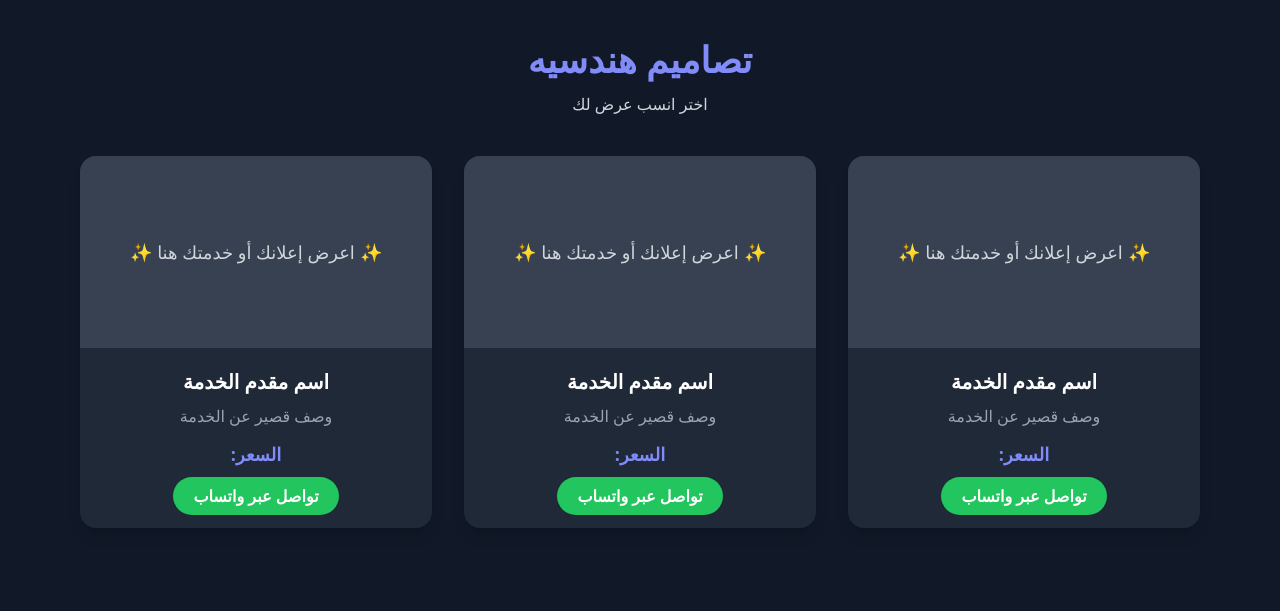
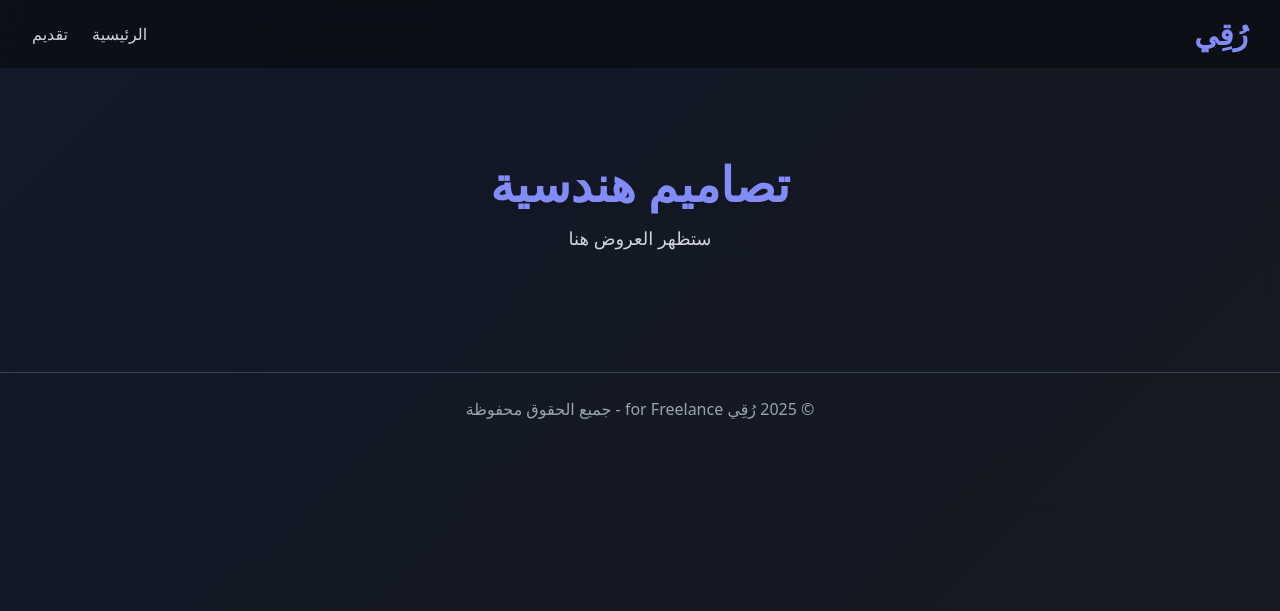
Before and after one commit to omar-gamal-ui/omar, a plain HTML site: page geometric-design.html in a window 1280 px wide. Drawn offline with nearby package versions, Linux system fonts and the light colour scheme.

Commit message:
Update geometric-design.html

```diff
--- a/geometric-design.html
+++ b/geometric-design.html
@@ -4,70 +4,77 @@
   <meta charset="UTF-8">
   <meta name="viewport" content="width=device-width, initial-scale=1.0">
   <title>تصاميم هندسية</title>
-    <link rel="icon" type="image/x-icon" href="images/favicon.ico">
+  <script src="https://cdn.tailwindcss.com"></script>
+  <style>
+    body {
+      background: linear-gradient(-45deg, #1a1a1d, #111827, #1f2937, #0f172a);
+      background-size: 400% 400%;
+      animation: gradientBG 15s ease infinite;
+    }
+    @keyframes gradientBG {
+      0% {background-position: 0% 50%;}
+      50% {background-position: 100% 50%;}
+      100% {background-position: 0% 50%;}
+    }
+  </style>
+</head>
+<body class="text-white font-sans">
 
-  <script src="https://cdn.tailwindcss.com"></script>
-</head>
-<body class="bg-gray-900 text-white font-sans">
+  <!-- Navbar -->
+  <nav class="flex justify-between items-center px-8 py-4 bg-black/40 backdrop-blur-md fixed top-0 w-full z-50">
+    <h1 class="text-2xl md:text-3xl font-bold text-indigo-400">رُقِي</h1>
+    <ul class="flex gap-6 text-gray-300">
+      <li><a href="index.html" class="hover:text-indigo-400 transition">الرئيسية</a></li>
+      <li><a href="request.html" class="hover:text-indigo-400 transition">تقديم</a></li>
+    </ul>
+  </nav>
 
-  <!-- عنوان الصفحة -->
-  <section class="text-center py-10">
-    <h1 class="text-3xl md:text-4xl font-bold text-indigo-400">تصاميم هندسيه</h1>
-    <p class="mt-3 text-gray-300">اختر انسب عرض لك</p>
+  <!-- Hero -->
+  <section class="pt-40 pb-10 text-center">
+    <h2 class="text-4xl md:text-5xl font-bold text-indigo-400 drop-shadow-lg">
+      تصاميم هندسية
+    </h2>
+    <p class="mt-4 text-lg text-gray-300">ستظهر العروض هنا</p>
   </section>
 
-  <!-- Cards -->
-  <section class="grid grid-cols-1 md:grid-cols-2 lg:grid-cols-3 gap-8 px-6 md:px-20 pb-20">
-
-    <!-- Card 1 -->
-    <div class="bg-gray-800 rounded-2xl shadow-lg overflow-hidden hover:scale-105 transition">
-      <div class="h-48 flex items-center justify-center bg-gray-700 text-gray-300 text-lg">
-        ✨ اعرض إعلانك أو خدمتك هنا ✨
-      </div>
-      <div class="p-5 text-center">
-        <h3 class="text-xl font-bold mb-2">اسم مقدم الخدمة</h3>
-        <p class="text-gray-400 mb-3">وصف قصير عن الخدمة</p>
-        <span class="block text-indigo-400 font-bold text-lg mb-4">السعر:</span>
-        <a href="https://wa.me/201008167402" target="_blank"
-           class="px-5 py-2 bg-green-500 rounded-full text-white font-semibold hover:bg-green-600 transition">
-          تواصل عبر واتساب
-        </a>
-      </div>
-    </div>
-
-    <!-- Card 2 -->
-    <div class="bg-gray-800 rounded-2xl shadow-lg overflow-hidden hover:scale-105 transition">
-      <div class="h-48 flex items-center justify-center bg-gray-700 text-gray-300 text-lg">
-        ✨ اعرض إعلانك أو خدمتك هنا ✨
-      </div>
-      <div class="p-5 text-center">
-        <h3 class="text-xl font-bold mb-2">اسم مقدم الخدمة</h3>
-        <p class="text-gray-400 mb-3">وصف قصير عن الخدمة</p>
-        <span class="block text-indigo-400 font-bold text-lg mb-4">السعر: </span>
-        <a href="https://wa.me/201008167402" target="_blank"
-           class="px-5 py-2 bg-green-500 rounded-full text-white font-semibold hover:bg-green-600 transition">
-          تواصل عبر واتساب
-        </a>
-      </div>
-    </div>
-
-    <!-- Card 3 -->
-    <div class="bg-gray-800 rounded-2xl shadow-lg overflow-hidden hover:scale-105 transition">
-      <div class="h-48 flex items-center justify-center bg-gray-700 text-gray-300 text-lg">
-        ✨ اعرض إعلانك أو خدمتك هنا ✨
-      </div>
-      <div class="p-5 text-center">
-        <h3 class="text-xl font-bold mb-2">اسم مقدم الخدمة</h3>
-        <p class="text-gray-400 mb-3">وصف قصير عن الخدمة</p>
-        <span class="block text-indigo-400 font-bold text-lg mb-4">السعر:</span>
-        <a href="https://wa.me/201008167402" target="_blank"
-           class="px-5 py-2 bg-green-500 rounded-full text-white font-semibold hover:bg-green-600 transition">
-          تواصل عبر واتساب
-        </a>
-      </div>
-    </div>
-
+  <!-- Ads Section -->
+  <section id="ads" class="px-6 md:px-20 py-10 grid grid-cols-1 md:grid-cols-2 lg:grid-cols-3 gap-8">
+    <!-- الإعلانات هتظهر هنا -->
   </section>
 
+  <!-- Footer -->
+  <footer class="text-center py-6 text-gray-400 border-t border-gray-700">
+    &copy; 2025 رُقِي for Freelance - جميع الحقوق محفوظة
+  </footer>
+
+  <script>
+    // جلب الإعلانات المخزنة
+    const adsContainer = document.getElementById("ads");
+    const ads = JSON.parse(localStorage.getItem("ads")) || [];
+
+    // فلترة إعلانات "تصاميم هندسية"
+    const engineeringAds = ads.filter(ad => ad.subService === "تصاميم هندسية");
+
+    if (engineeringAds.length === 0) {
+      adsContainer.innerHTML = <p class="text-gray-400 text-center col-span-full">لا توجد إعلانات حالياً</p>;
+    } else {
+      engineeringAds.forEach(ad => {
+        const card = document.createElement("div");
+        card.className = "bg-gray-800 rounded-2xl p-6 shadow-lg flex flex-col";
+        card.innerHTML = `
+          <h3 class="text-2xl font-bold text-indigo-400 mb-2">${ad.name}</h3>
+          <p class="text-gray-300 mb-2">📞 ${ad.phone}</p>
+          <p class="text-gray-300 mb-2">💰 السعر: ${ad.price}</p>
+          <p class="text-gray-300 mb-2">📌 نوع الخدمة: ${ad.service} - ${ad.subService}</p>
+          ${ad.image ? <img src="${ad.image}" alt="إعلان" class="w-full h-40 object-cover rounded-lg mb-3"> : ""}
+          <a href="https://wa.me/${ad.phone}" target="_blank"
+             class="mt-auto px-4 py-2 bg-green-500 hover:bg-green-600 text-white rounded-lg text-center">
+             تواصل
+          </a>
+        `;
+        adsContainer.appendChild(card);
+      });
+    }
+  </script>
 </body>
 </html>
```
